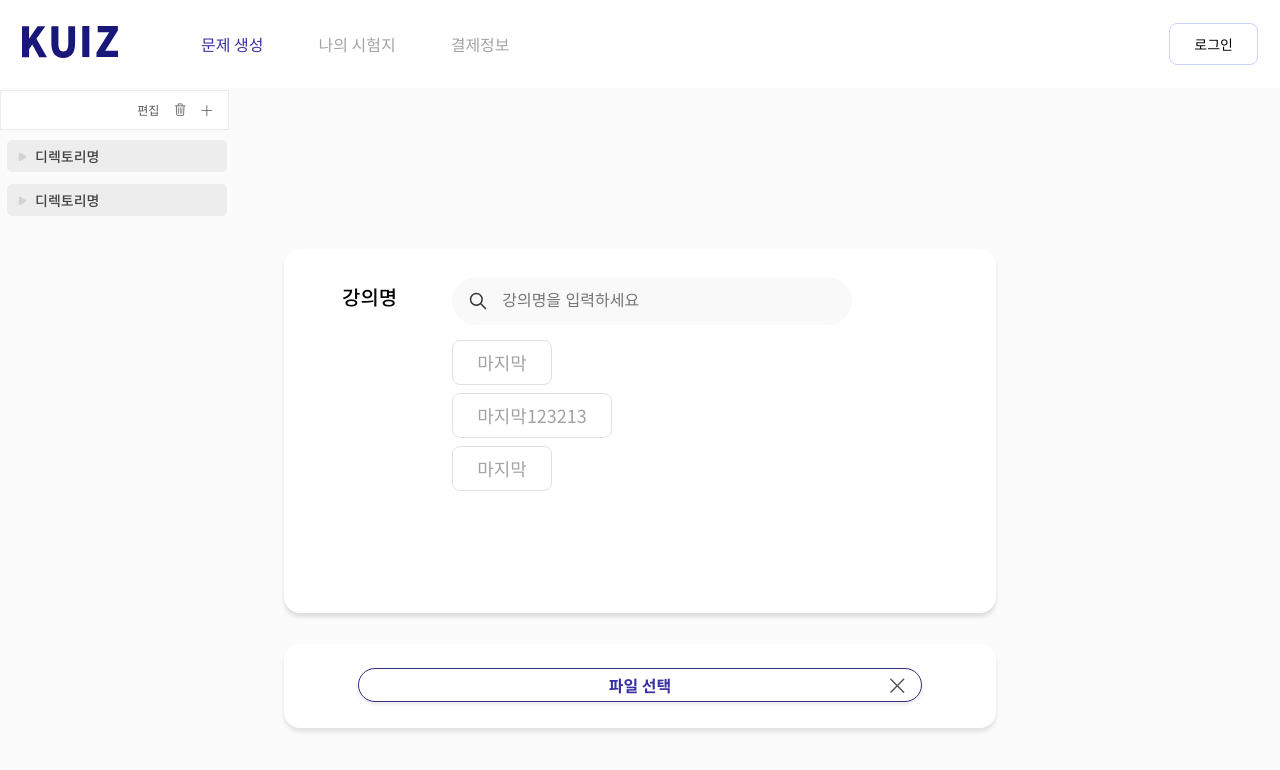
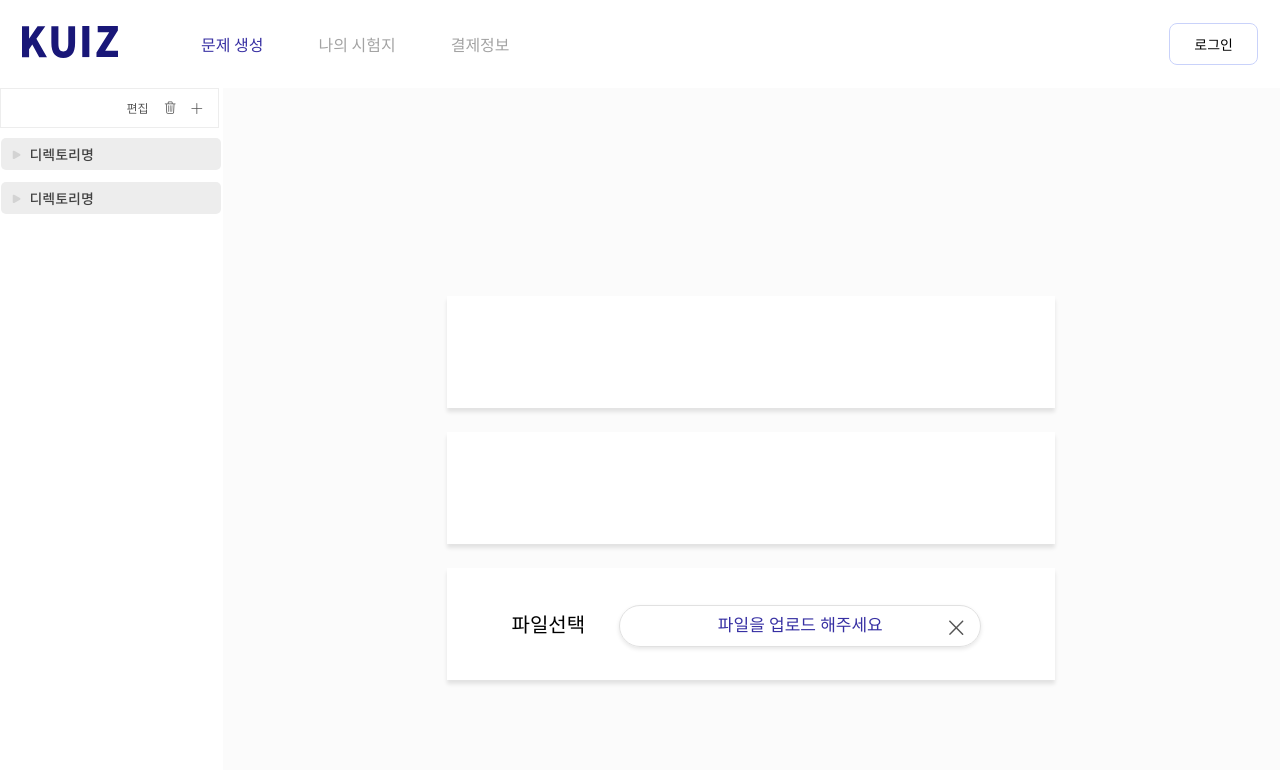
Before and after one commit to kuiz-project/minhoFront, a React (Create React App) app: page /upload in a window 1280 px wide. Shown: the top 770 px of the page. Built offline with nearby package versions, Linux system fonts and the light colour scheme.

Commit message:
[Modify] 문제 생성 페이지 UI 변경 작업 진행 중

```diff
--- a/src/pages/Upload/Upload.js
+++ b/src/pages/Upload/Upload.js
@@ -109,28 +109,19 @@ const Upload = () => {
             </S.DirBox>
           ))}
         </S.SectionListBox>
+
       </S.SideBarWrapper>
+      <S.Wrapper>
         <S.LectureUploadWrapper>
-        <S.LectureWrapper>
-          <S.UploadName>강의명</S.UploadName>
-          <S.UploadSearch>
-            <S.UploadTopSearch>
-              <img src={search} alt="검색 이미지" />
-              <S.SearchInput
-                type="text"
-                value={searchValue}
-                onChange={handleSearch}
-                placeholder="강의명을 입력하세요"
-              />
-            </S.UploadTopSearch>
-            <S.SearchList>
-              <S.SearchItem>마지막</S.SearchItem>
-              <S.SearchItem>마지막123213</S.SearchItem>
-              <S.SearchItem>마지막</S.SearchItem>
-            </S.SearchList>
-          </S.UploadSearch>
-        </S.LectureWrapper>
+          <S.LectureDirectoryWrapper>
+
+          </S.LectureDirectoryWrapper>
+          <S.LectureName>
+
+          </S.LectureName>
           <S.FileUploadWrapper>
+            <div className="fileuploadtext">파일선택</div>
+
             <S.UploadBox>
               <input
                 type="file"
@@ -146,12 +137,14 @@ const Upload = () => {
                   }
                 }}
               />
+
               <label
                 className="customFileUpload"
                 // 라벨을 클릭 => input 클릭
                 onClick={() => fileInputRef.current.click()}
               >
-              {fileName || "파일 선택"}
+
+                {fileName || "파일을 업로드 해주세요"}
               </label>
               <S.UploadCancelBtn
                 onClick={() => {
@@ -161,9 +154,16 @@ const Upload = () => {
               >
                 <img src={cancel} alt="취소 버튼" />
               </S.UploadCancelBtn>
+
             </S.UploadBox>
+
           </S.FileUploadWrapper>
+
         </S.LectureUploadWrapper>
+
+
+      </S.Wrapper>
+
     </S.UploadWrapper>
   );
 };
--- a/src/pages/Upload/styles/index.js
+++ b/src/pages/Upload/styles/index.js
@@ -2,9 +2,12 @@ import styled from "styled-components";
 
 export const UploadWrapper = styled.div`
   width: 100%;
+  height:100%;
   section::-webkit-scrollbar {
     display: none;
   }
+  display:flex;
+  flex-direction:row;
 `;
 
 export const DirTitle = styled.div`
@@ -25,11 +28,10 @@ export const DirName = styled.span`
 `;
 
 export const SideBarWrapper = styled.section`
-  position: fixed;
-  top: 90px;
-  z-index: 998;
   height: 100%;
-  width: 234px;
+  width: 270px;
+  background-color:white;
+  overflow:auto;
 `;
 
 export const ToggleBtn = styled.button``;
@@ -79,124 +81,94 @@ export const DirInner = styled.div`
   flex-direction: column;
 `;
 
-export const LectureUploadWrapper = styled.section`
-  max-width: 712px;
+export const Wrapper = styled.section`
   width: 100%;
-  margin: 0 auto;
-  margin-top: 161px;
+  height:100%;
   display: flex;
   flex-direction: column;
-  gap: 31px;
+  align-items:center;
+  justify-content:center;
 `;
 
-export const LectureWrapper = styled.div`
-  border-radius: 16px;
+export const LectureUploadWrapper = styled.section`
+  max-width: 608px;
   width: 100%;
-  height: 364px;
+  display: flex;
+  flex-direction: column;
+`;
+export const LectureDirectoryWrapper = styled.div`
+max-width: 608px;
+  width: 100%;
+  height: 112px;
   background: var(--Text_White, #fff);
-  box-shadow: 0px 4px 4px 0px rgba(0, 0, 0, 0.12);
-  display: flex;
-  gap: 55px;
-  overflow: auto;
-  position: relative;
-  padding: 28px 140px 16px 58px;
+  padding: 24px 74px;
+  box-shadow: 0px 4px 4px 0px rgba(0, 0, 0, 0.1);
+  margin-bottom:24px;
 `;
 
-export const UploadName = styled.span`
-  padding-top: 10px;
-  color: #000;
-  font-family: Noto Sans KR_Medium;
-  font-size: 20px;
-`;
-
-export const UploadSearch = styled.span`
-  display: flex;
-  flex-direction: column;
-  gap: 15px;
-  height: 100%;
-`;
-
-export const UploadTopSearch = styled.span`
-  position: sticky;
-  border-radius: 62px;
-  height: 48px;
-  width: 400px;
-  top: 0;
-  z-index: 3;
-  display: flex;
-  align-items: center;
-  background-color: white;
-  img {
-    position: absolute;
-    padding: 8px 16px;
-  }
-`;
-
-export const SearchInput = styled.input`
-  height: 100%;
+export const LectureName = styled.div`
+max-width: 608px;
   width: 100%;
-  border-radius: 50px;
-  display: flex;
-  background: var(--Gray_3, #f9f9f9);
-  border: none;
-  outline: none;
-  font-size: 16px;
-  padding-left: 50px;
-  &:focus {
-    border: none;
-    outline: none;
-  }
-`;
-
-export const SearchList = styled.span`
-  display: flex;
-  flex-direction: column;
-  gap: 8px;
-`;
-
-export const SearchItem = styled.button`
-  height: 45px;
-  padding: 16px 24px;
-  border-radius: 8px;
-  border: 1px solid #e1e1e1;
-  color: var(--Text_Gray, #a3a3a3);
-  font-size: 18px;
-  display: flex;
-  align-items: center;
-  align-self: flex-start;
+  height: 112px;
+  background: var(--Text_White, #fff);
+  padding: 24px 74px;
+  box-shadow: 0px 4px 4px 0px rgba(0, 0, 0, 0.1);
+  margin-bottom:24px;
 `;
 
 export const FileUploadWrapper = styled.div`
-  max-width: 712px;
+display:flex;
+flex-direction:row;
+.fileuploadtext{
+  margin-top:17px;
+  margin-left:-10px;
+  width:90px;
+  margin-right: 27px;
+  height:15px;
+  color: #000;
+font-family: Noto Sans KR;
+font-size: 20px;
+font-style: normal;
+font-weight: 500;
+line-height: normal;
+}
+  max-width: 608px;
   width: 100%;
-  height: 84px;
-  border-radius: 16px;
-  align-items: center;
+  height: 112px;
   background: var(--Text_White, #fff);
   padding: 24px 74px;
   box-shadow: 0px 4px 4px 0px rgba(0, 0, 0, 0.1);
 `;
 
 export const UploadBox = styled.div`
-  border-radius: 40px;
-  border: 1px solid #312e81;
-  box-shadow: 0px 2px 4px 0px rgba(0, 0, 0, 0.1);
+border-radius: 40px;
+
+border: 1px solid #E1E1E1;
+box-shadow: 0px 2px 4px 0px rgba(0, 0, 0, 0.10);
   display: flex;
-  width: 100%;
-  padding: 8px 16px;
+  width: 404px;
+  height:42px;
+  margin-top:13px;
   justify-content: center;
   align-items: center;
   position: relative;
+
   .hiddenInput {
-    color: var(--Main_light, #3730a3);
-    font-family: Noto Sans KR_Bold;
-    font-size: 16px;
+    color: var(--Main_light, #3730A3);
+font-family: Noto Sans KR;
+font-size: 17px;
+font-style: normal;
+font-weight: 400;
+line-height: 26px; /* 152.941% */
     display: none;
   }
   .customFileUpload {
-    color: var(--Main_light, #3730a3);
-    font-family: Noto Sans KR_Bold;
-    font-size: 16px;
+    color: var(--Main_light, #3730A3);
+font-family: Noto Sans KR;
+font-size: 17px;
+font-style: normal;
+font-weight: 400;
+line-height: 26px; /* 152.941% */
     cursor: pointer;
   }
 `;
@@ -206,8 +178,14 @@ export const UploadCancelBtn = styled.button`
     width: 16px;
     height: 19px;
     position: absolute;
-    top: 7px;
+    top: 12px;
     right: 16px;
     z-index: 5;
   }
 `;
+export const Footer = styled.div`
+display: flex;
+width: 100%;
+heigth: 92px;
+background-color:red;
+`;
```
Lines whose indentation alone changed are shown as unchanged.
